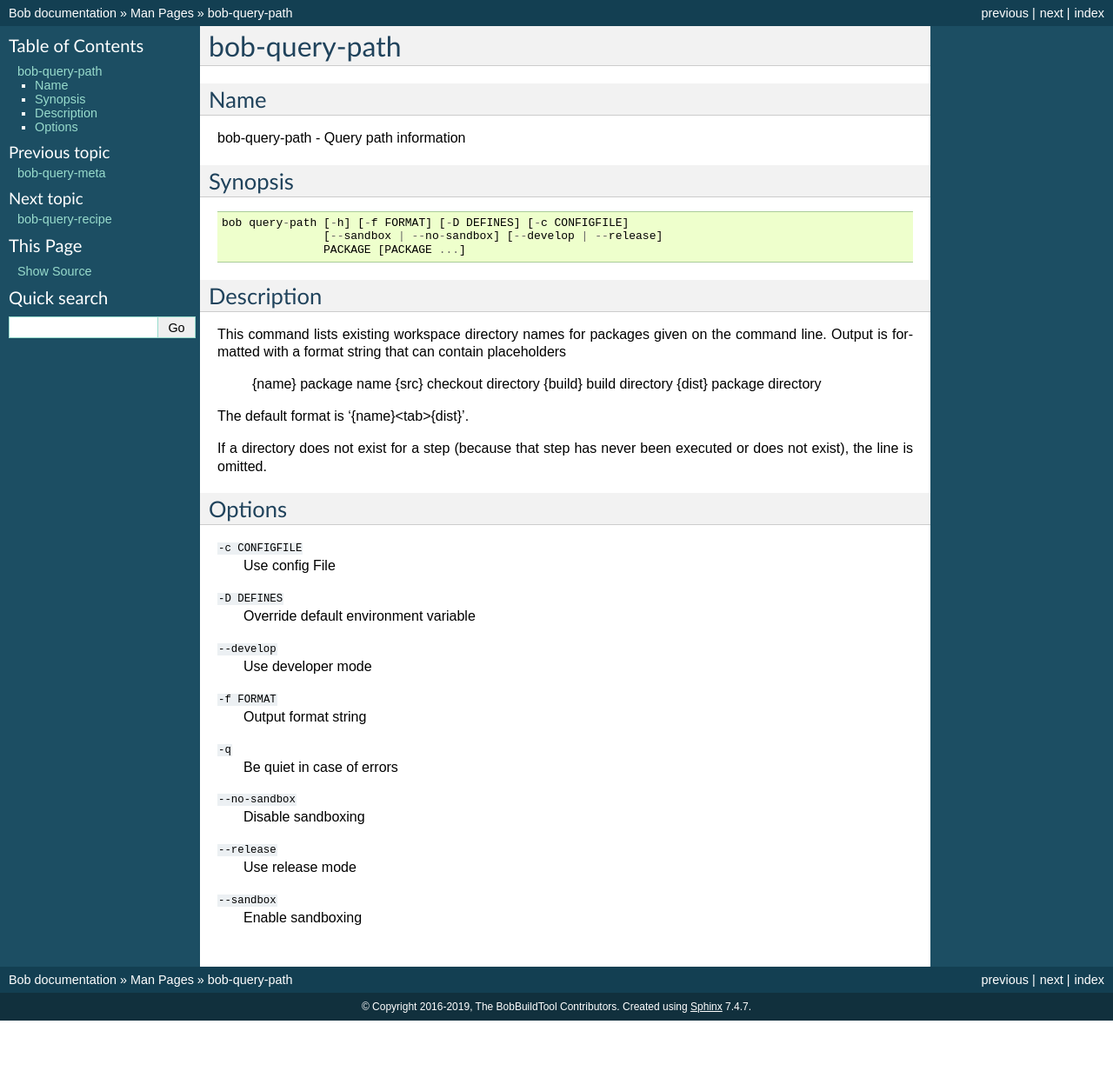
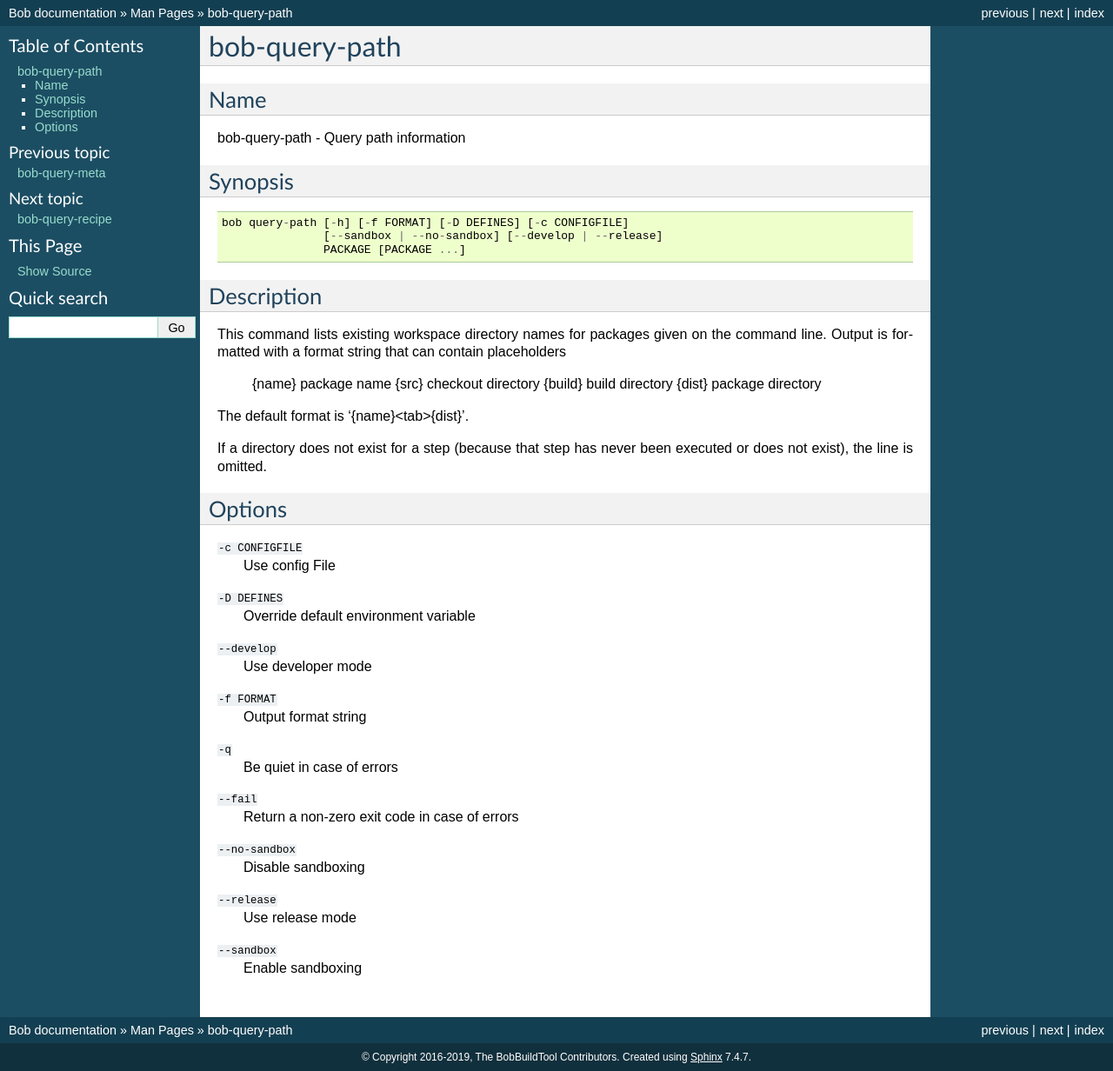
Before and after one commit to BobBuildTool/bob, a Sphinx documentation site: the page built from doc/manpages/bob-query-path.rst, in a window 1280 px wide. Shown: the whole page at 87% size. Built offline with Sphinx 7.4.7, drawn with Linux system fonts in a browser that asks for light colours; formulas are drawn with MathJax 3; the version number could not be read and is left out; before the commit the page ends 1174 px from its top, so only the background shows below that.

Commit message:
query-path: Add --fail option
This option enables non-zero return codes in the case of missing
packages and/or paths.

```diff
--- a/doc/manpages/bob-query-path.rst
+++ b/doc/manpages/bob-query-path.rst
@@ -52,6 +52,9 @@ Options
 ``-q``
     Be quiet in case of errors
 
+``--fail``
+    Return a non-zero exit code in case of errors
+
 ``--no-sandbox``
     Disable sandboxing
 
```
Also changed, not shown: 2 other files.
